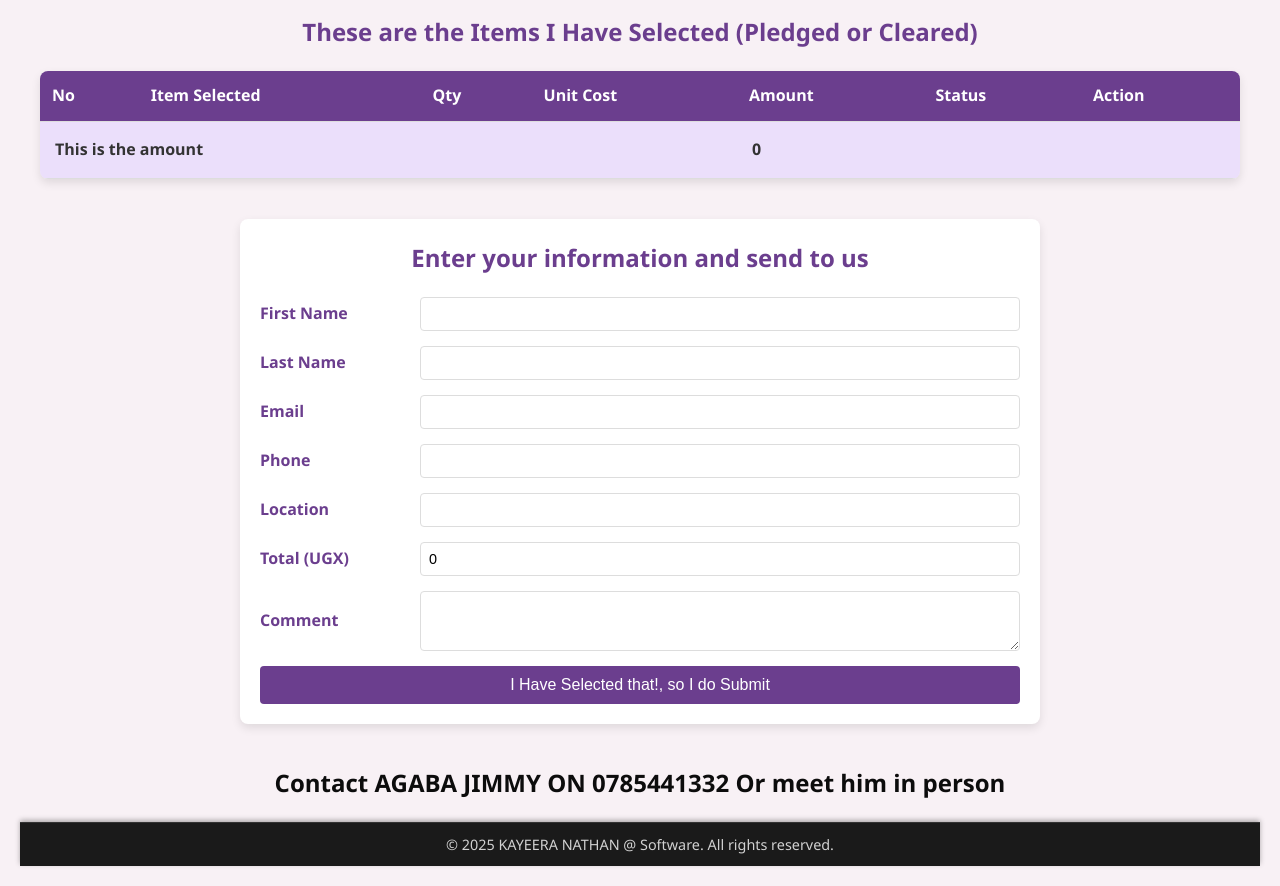
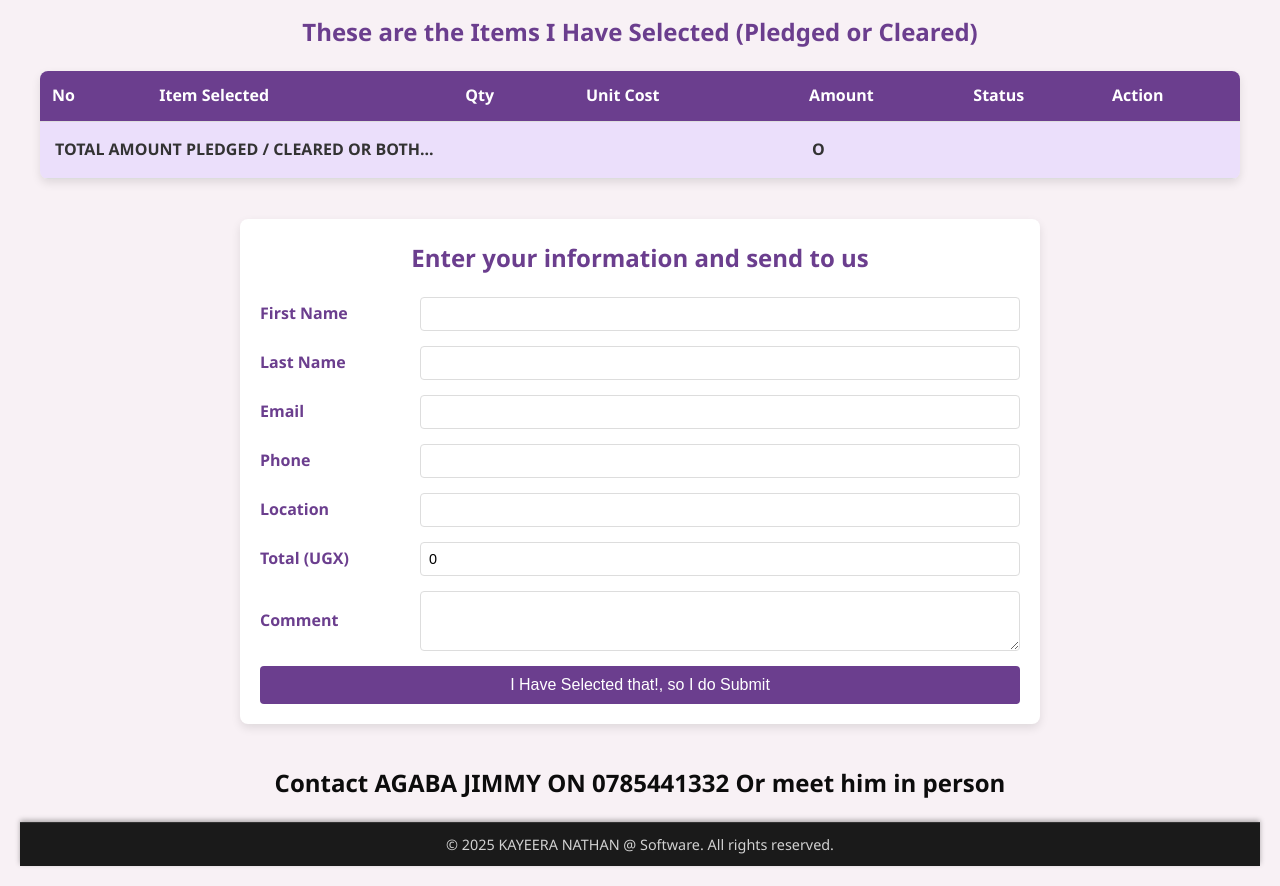
Before and after one commit to Kayeerasoftware/JIMMY_WEDDING, a plain HTML site: page index.html in a window 1280 px wide. Shown: the part 1340-2226 px from the top of the page. Drawn offline with Linux system fonts and the light colour scheme.

Commit message:
Update index.html

```diff
--- a/index.html
+++ b/index.html
@@ -918,8 +918,8 @@
         </tbody>
         <tfoot>
           <tr class="total-row">
-            <td colspan="4">This is the amount</td>
-            <td id="totalAmount">0</td>
+            <td colspan="4">TOTAL AMOUNT PLEDGED / CLEARED OR BOTH...</td>
+            <td id="totalAmount"><strong>O</strong></td>
             <td colspan="2"></td>
           </tr>
         </tfoot>
```
